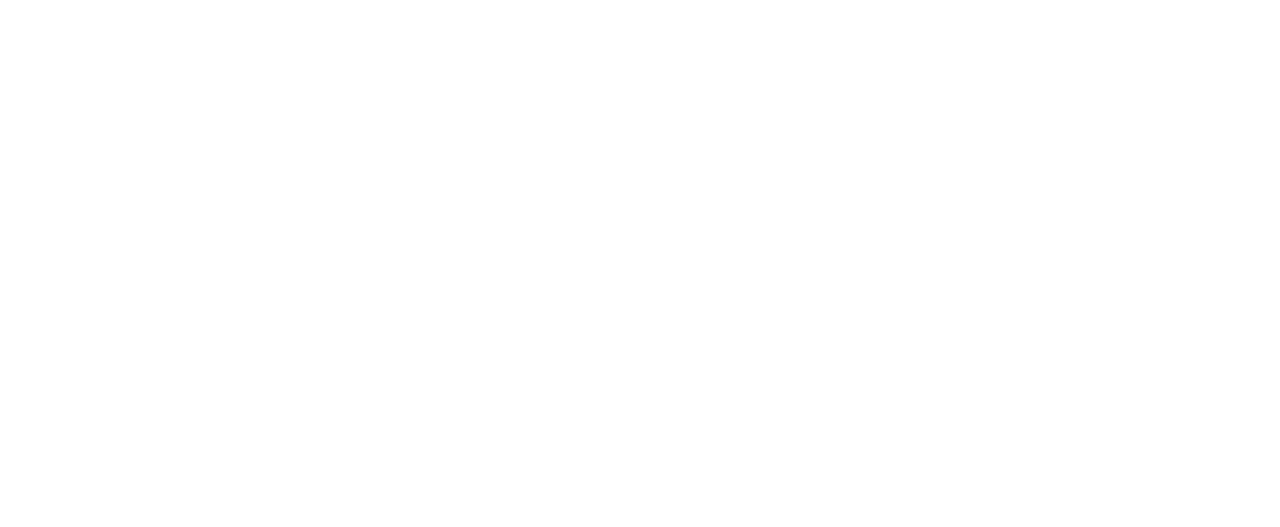
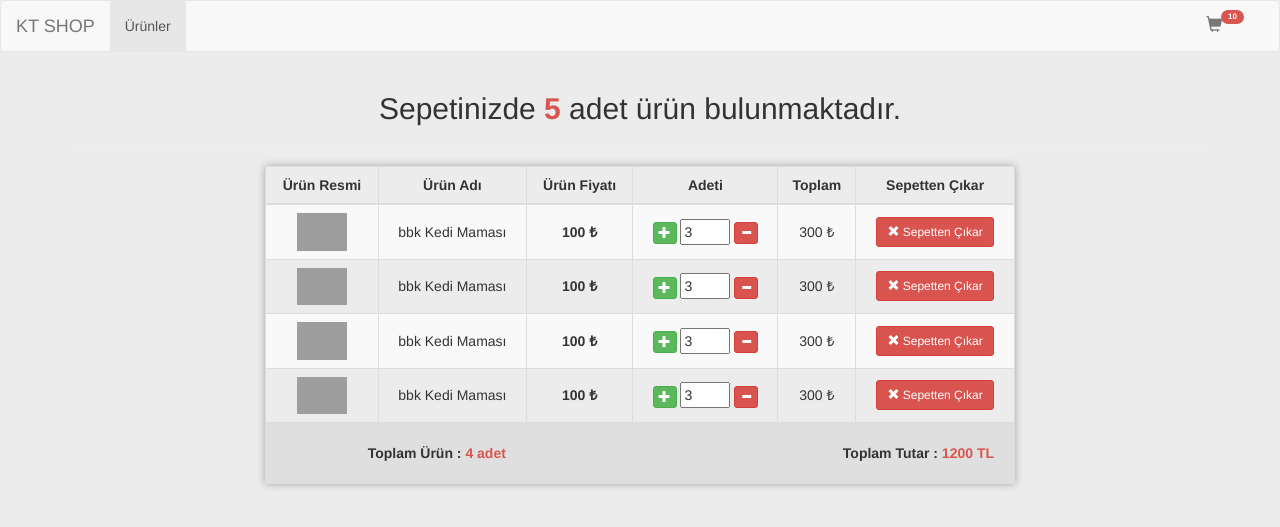
Before and after one commit to bkokkus/php_card, a PHP site: page /shopping-cart.php in a window 1280 px wide. Before the commit the part shown is empty. Shown: the top 527 px of the page. Run offline with PHP 8.4, Linux system fonts and the light colour scheme; grey boxes are pictures that could not be loaded.

Commit message:
Front-End bitti

```diff
--- a/assets/css/custom.css
+++ b/assets/css/custom.css
@@ -13,3 +13,24 @@ body {
     top: -10px;
     left: -5px;
 }
+
+.color-danger {
+    color : #d9554f;
+}
+
+.item-count-input{
+    width: 50px;
+}
+
+td {
+    vertical-align: middle!important;
+}
+
+tfoot th {
+    padding: 20px!important;
+    background-color: #dfdfdf!important;
+}
+
+table{
+    box-shadow: 0 0 8px rgba(5,5,5,.3);
+}
--- /dev/null
+++ b/lib/navbar.php
@@ -0,0 +1,34 @@
+ <!------------- HEADER ------------------------------>
+
+        <nav class="navbar navbar-default">
+        <div class="container-fluid">
+            <!-- Brand and toggle get grouped for better mobile display -->
+            <div class="navbar-header">
+            <button type="button" class="navbar-toggle collapsed" data-toggle="collapse" data-target="#bs-example-navbar-collapse-1" aria-expanded="false">
+                <span class="sr-only">Toggle navigation</span>
+                <span class="icon-bar"></span>
+                <span class="icon-bar"></span>
+                <span class="icon-bar"></span>
+            </button>
+            <a class="navbar-brand" href="#">KT SHOP</a>
+            </div>
+
+            <!-- Collect the nav links, forms, and other content for toggling -->
+            <div class="collapse navbar-collapse" id="bs-example-navbar-collapse-1">
+            <ul class="nav navbar-nav">
+                <li class="active"><a href="index.php">Ürünler <span class="sr-only">(current)</span></a></li>
+            </ul>
+            <ul class="nav navbar-nav navbar-right">
+                <li>
+                    <a href="shopping-cart.php">
+                        <span class="glyphicon glyphicon-shopping-cart cart-icon"></span>
+                        <span class="badge cart-count">10</span>
+                    </a>
+                </li>
+
+            </ul>
+            </div><!-- /.navbar-collapse -->
+        </div><!-- /.container-fluid -->
+        </nav>
+
+    <!------------- HEADER ------------------------------>
--- a/shopping-cart.php
+++ b/shopping-cart.php
@@ -0,0 +1,146 @@
+<!DOCTYPE html>
+<html lang="en">
+<head>
+    <meta charset="UTF-8">
+    <meta http-equiv="X-UA-Compatible" content="ie=edge">
+    <title>Sepet Sayfası</title>
+    <link rel="stylesheet" href="assets/css/bootstrap.min.css">
+    <link rel="stylesheet" href="assets/css/custom.css">
+
+</head>
+<body>
+
+    <?php include "lib/navbar.php"; ?>
+
+    <!---------MAIN CONTENT--------------->
+    <div class="container">
+        <h2 class="text-center">
+        Sepetinizde <strong class="color-danger">5</strong> adet ürün bulunmaktadır.
+        </h2>
+    <hr>
+
+    <div class="row">
+        <div class="col-md-8 col-md-offset-2">
+            <table class="table table-hover table-bordered table-striped">
+                <thead>
+                    <th class="text-center">Ürün Resmi</th>
+                    <th class="text-center">Ürün Adı</th>
+                    <th class="text-center">Ürün Fiyatı</th>
+                    <th class="text-center">Adeti</th>
+                    <th class="text-center">Toplam</th>
+                    <th class="text-center">Sepetten Çıkar</th>
+                </thead>
+
+                <tbody>
+                    <tr>
+                        <td class="text-center">
+                            <img width="50px" src="assets/img/kedi.png" alt="">
+                        </td>
+                        <td class="text-center">bbk Kedi Maması</td>
+                        <td class="text-center"><strong>100 ₺ </strong></td>
+                        <td class="text-center">
+                            <a href="#" class="btn btn-xs btn-success">
+                                <span class="glyphicon glyphicon-plus"></span>
+                            </a>
+                            <input type="text" value="3" class="item-count-input">
+                            <a href="#" class="btn btn-xs btn-danger">
+                                <span class="glyphicon glyphicon-minus"></span>
+                            </a>
+                        </td>
+                        <td class="text-center">300 ₺</td>
+                        <td class="text-center">
+                            <a href="#" class="btn btn-danger btn-sm">
+                            <span class="glyphicon glyphicon-remove"></span> Sepetten Çıkar
+                            </a>
+                        </td>
+                    </tr>
+
+
+                    <tr>
+                        <td class="text-center">
+                            <img width="50px" src="assets/img/kedi.png" alt="">
+                        </td>
+                        <td class="text-center">bbk Kedi Maması</td>
+                        <td class="text-center"><strong>100 ₺ </strong></td>
+                        <td class="text-center">
+                            <a href="#" class="btn btn-xs btn-success">
+                                <span class="glyphicon glyphicon-plus"></span>
+                            </a>
+                            <input type="text" value="3" class="item-count-input">
+                            <a href="#" class="btn btn-xs btn-danger">
+                                <span class="glyphicon glyphicon-minus"></span>
+                            </a>
+                        </td>
+                        <td class="text-center">300 ₺</td>
+                        <td class="text-center">
+                            <a href="#" class="btn btn-danger btn-sm">
+                            <span class="glyphicon glyphicon-remove"></span> Sepetten Çıkar
+                            </a>
+                        </td>
+                    </tr>
+                    <tr>
+                        <td class="text-center">
+                            <img width="50px" src="assets/img/kedi.png" alt="">
+                        </td>
+                        <td class="text-center">bbk Kedi Maması</td>
+                        <td class="text-center"><strong>100 ₺ </strong></td>
+                        <td class="text-center">
+                            <a href="#" class="btn btn-xs btn-success">
+                                <span class="glyphicon glyphicon-plus"></span>
+                            </a>
+                            <input type="text" value="3" class="item-count-input">
+                            <a href="#" class="btn btn-xs btn-danger">
+                                <span class="glyphicon glyphicon-minus"></span>
+                            </a>
+                        </td>
+                        <td class="text-center">300 ₺</td>
+                        <td class="text-center">
+                            <a href="#" class="btn btn-danger btn-sm">
+                            <span class="glyphicon glyphicon-remove"></span> Sepetten Çıkar
+                            </a>
+                        </td>
+                    </tr>
+                    <tr>
+                        <td class="text-center">
+                            <img width="50px" src="assets/img/kedi.png" alt="">
+                        </td>
+                        <td class="text-center">bbk Kedi Maması</td>
+                        <td class="text-center"><strong>100 ₺ </strong></td>
+                        <td class="text-center">
+                            <a href="#" class="btn btn-xs btn-success">
+                                <span class="glyphicon glyphicon-plus"></span>
+                            </a>
+                            <input type="text" value="3" class="item-count-input">
+                            <a href="#" class="btn btn-xs btn-danger">
+                                <span class="glyphicon glyphicon-minus"></span>
+                            </a>
+                        </td>
+                        <td class="text-center">300 ₺</td>
+                        <td class="text-center">
+                            <a href="#" class="btn btn-danger btn-sm">
+                            <span class="glyphicon glyphicon-remove"></span> Sepetten Çıkar
+                            </a>
+                        </td>
+                    </tr>
+
+
+                </tbody>
+
+                <tfoot>
+                    <th colspan="2" class="text-right">
+                        Toplam Ürün : <span class="color-danger">4 adet</span>
+                    </th>
+                    <th colspan="4" class="text-right">
+                        Toplam Tutar : <span class="color-danger">1200 TL</span>
+                    </th>
+                </tfoot>
+            </table>
+        </div>
+    </div>
+
+
+    </div>
+    <!---------MAIN CONTENT--------------->
+
+</body>
+</html>
```
Also changed, not shown: index.php (+1 -32 lines).
